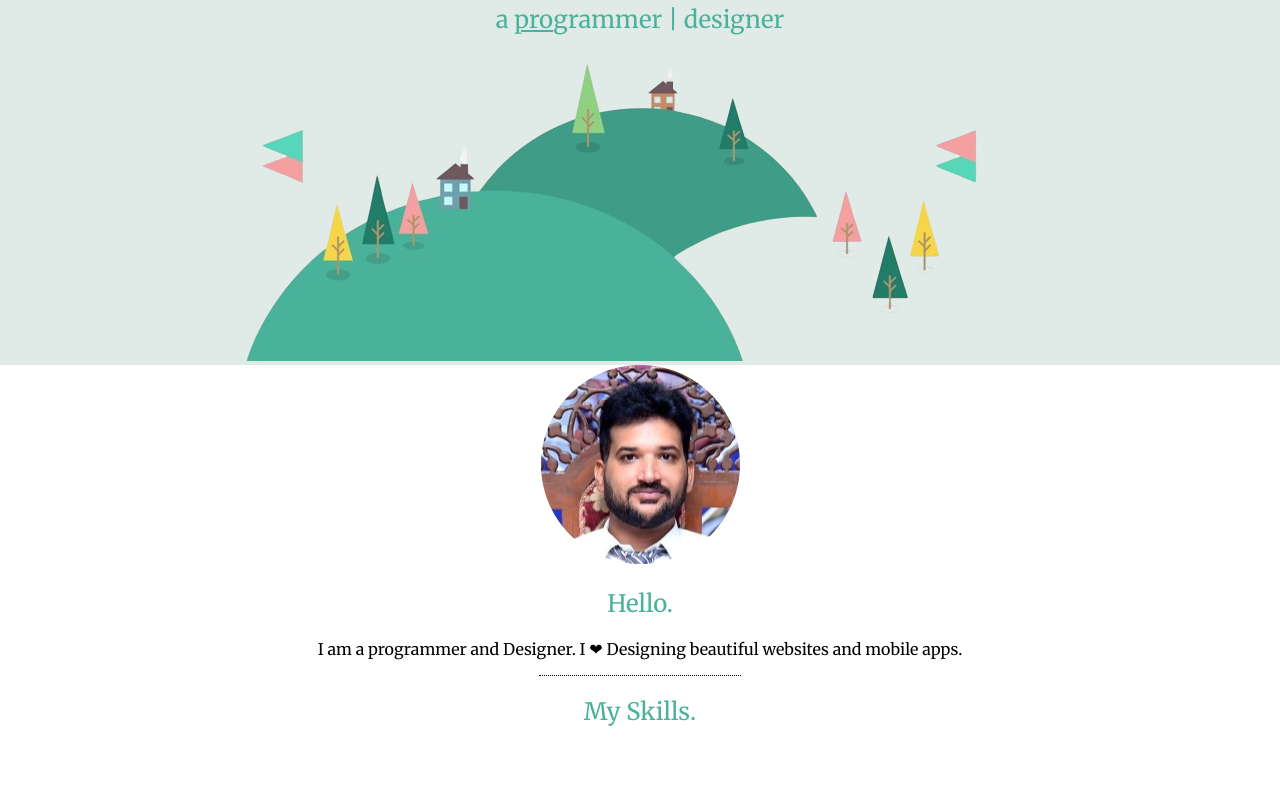
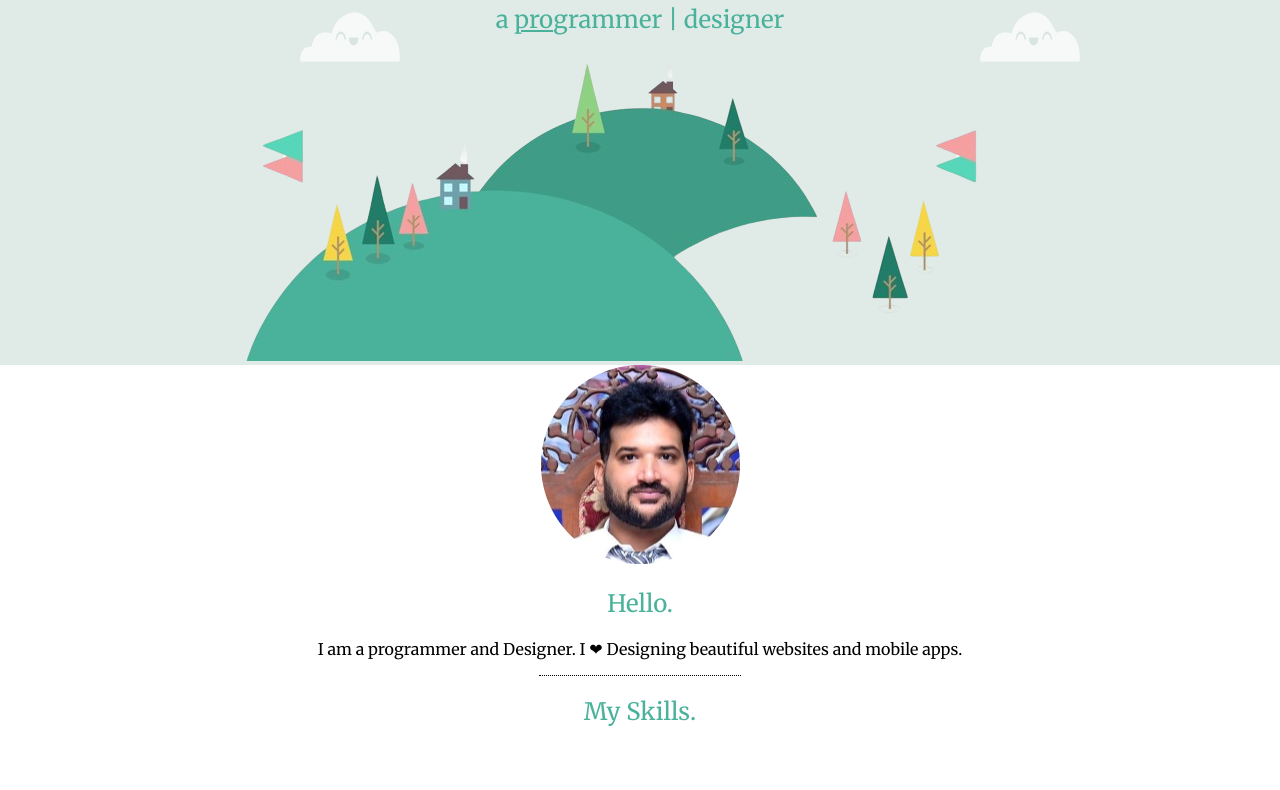
Before and after one commit to abbaswaseer/mysite, a plain HTML site: page index.html in a window 1280 px wide. Shown: the part 88-878 px from the top of the page. Drawn offline with Linux system fonts and the light colour scheme.

Commit message:
Add files via upload

```diff
--- a/styles.css
+++ b/styles.css
@@ -36,7 +36,7 @@ h3{
     width: 100px;
     height: 50px;
     position: absolute;
-    top: 30px;
+    top: 100px;
     right: 200px;
 }
 
@@ -45,7 +45,7 @@ h3{
     height: 50px;
     position: absolute;
     left: 300px;
-    top: 30px;
+    top: 100px;
 }
 
 hr{
```
